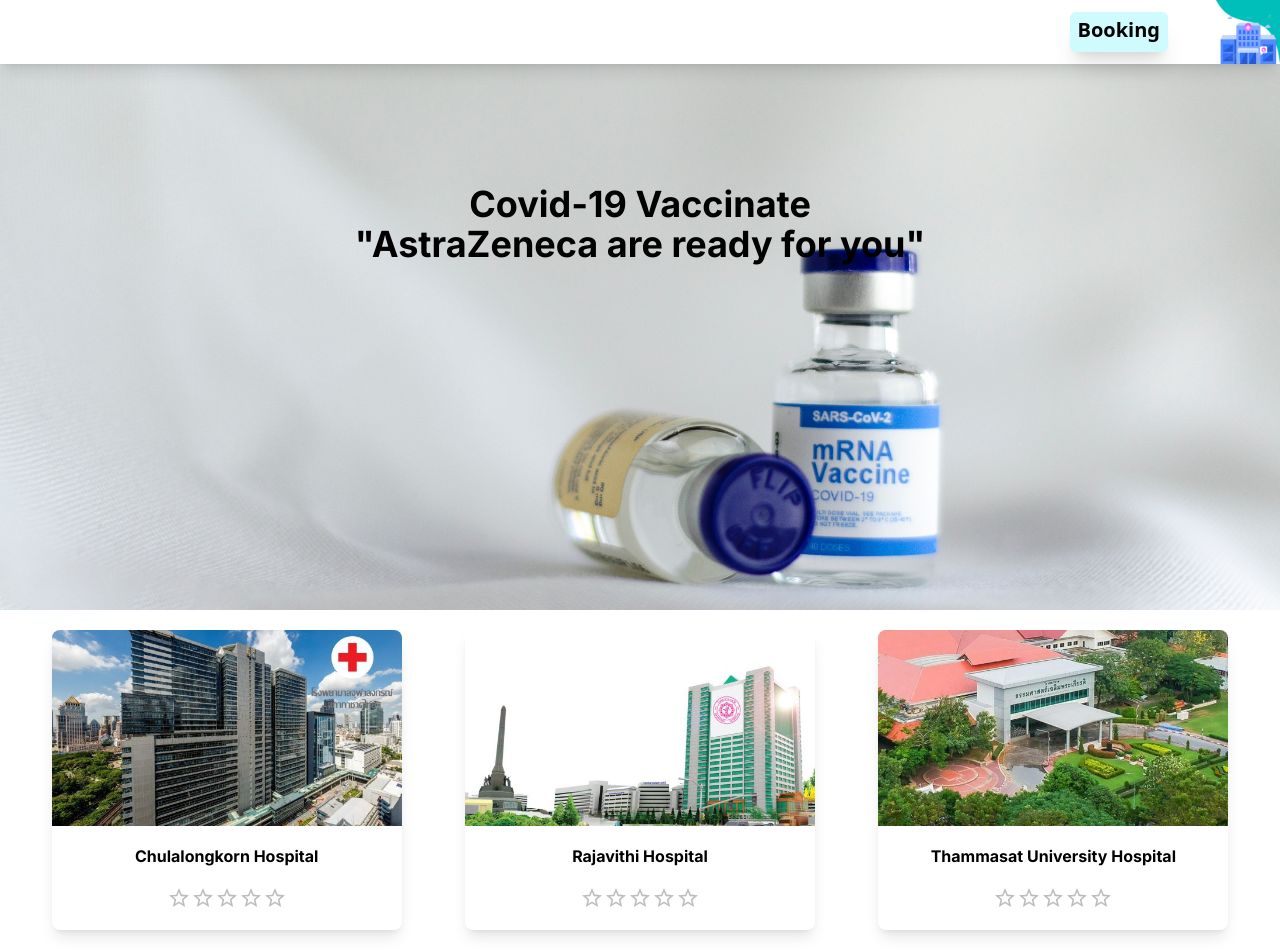
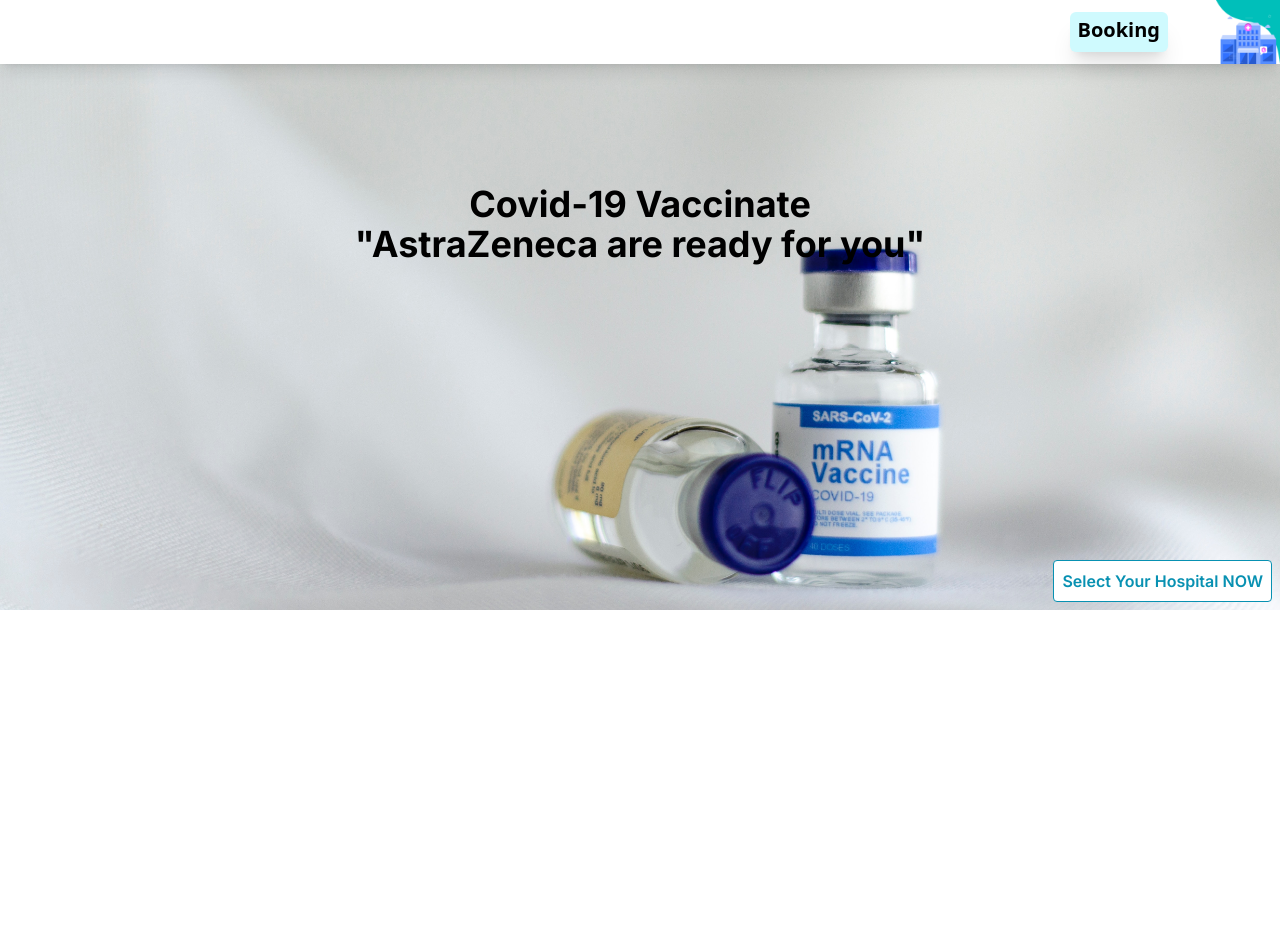
Before and after one commit to ChawinNg/SW_Dev_2_Assignment_3_6431311921, a Next.js app: page / in a window 1280 px wide. Shown: the top 952 px of the page. After the commit the page ends 800 px from the top, so only its background shows below. Built offline with nearby package versions, Linux system fonts and the light colour scheme.

Commit message:
Assignment7-Update

```diff
--- /dev/null
+++ b/src/app/(hospitalinfo)/hospital/[hid]/page.tsx
@@ -0,0 +1,21 @@
+import Image from 'next/image';
+
+export default function HospitalDetailPage({params}:{params:{hid:string}}){
+
+    const hosRepo = new Map()
+    hosRepo.set("001",{name:"Chulalongkorn Hospital", img:"/img/chula.jpg"})
+    hosRepo.set("002",{name:"Rajavithi Hospital", img:"/img/rajavithi.jpg"})
+    hosRepo.set("003",{name:"Thammasat University Hospital", img:"/img/thammasat.jpg"})
+    return (
+        <main className="text-center my-10">
+            {/* <h1 className='text-xl font-medium bold'>Hospital ID {params.hid}</h1> */}
+            <div className="flex flex-row justify center bg-slate-100 px-10 py-5">
+                <Image src={(hosRepo.get(params.hid)).img}
+                alt="Hospital Picture"
+                width={0} height={0} sizes="100vw"
+                className='rounded-lg w-[30%] bg-black center'/>
+            <div className='text-xl font-bold mx-5'>{(hosRepo.get(params.hid)).name}</div>
+            </div>
+        </main>
+    )
+}
--- /dev/null
+++ b/src/app/(hospitalinfo)/hospital/page.tsx
@@ -0,0 +1,10 @@
+import CardPanel from '@/components/cardpanel'
+
+export default function Hospital({params}:{params:{id:string}}){
+    return (
+        <main className="text-center p-5 my-10">
+            <h1 className='text-xl font medium'>Select Your Hospital</h1>
+            <CardPanel/>
+        </main>
+    )
+}
--- a/src/app/globals.css
+++ b/src/app/globals.css
@@ -90,7 +90,7 @@
 }
 
 body {
-  color: rgb(var(--foreground-rgb));
+  color: black;
   margin-top: 50px;
 }
 
--- a/src/app/page.tsx
+++ b/src/app/page.tsx
@@ -8,7 +8,6 @@
   return (
     <main>
       <Banner/>
-      <CardPanel/>
     </main>
   )
 }
--- a/src/components/banner.tsx
+++ b/src/components/banner.tsx
@@ -2,10 +2,12 @@
 import styles from './banner.module.css'
 import Image from 'next/image'
 import { useState } from 'react';
+import { useRouter } from 'next/navigation';
 
 export default function Banner(){
     const cover = ['/img/vaccine.jpg','/img/vaccine2.jpg','/img/vaccine3.jpg','/img/vaccine4.jpg']
     const [index,setIndex] = useState(0)
+    const router = useRouter()
     return (
         <div className="block p-1.5 m-0 w-screen h-70vh font-bold relative" onClick={()=>setIndex(index+1)}>
             <Image src={cover[index%4]}
@@ -16,6 +18,10 @@
                 <h1>Covid-19 Vaccinate</h1>
                 <h3>"AstraZeneca are ready for you"</h3>
             </div>
+            <button className="bg-white text-cyan-600 border border-cyan-600
+            font-semibold py-2 px-2 m-2 rounded z-30 absolute bottom-0 right-0
+            hover:bg-cyan-600 hover:text-white hover:border-transparent"
+            onClick={(e)=>{e.stopPropagation();router.push('/hospital')}}>Select Your Hospital NOW</button>
         </div>
     )
 }
--- a/src/components/cardpanel.tsx
+++ b/src/components/cardpanel.tsx
@@ -3,6 +3,7 @@
 import VaccineCard from "./vaccinecard";
 import { Reducer, useReducer } from "react";
 import {useState} from 'react';
+import Link from "next/link";
 
 export default function CardPanel(){
     const ratingReducer = (ratingList:Map<string,number>, action:{type:string,hosName:string,rating:number})=>{
@@ -19,17 +20,19 @@
         }
     }
     const [ratingList, dispatchRating] = useReducer(ratingReducer, new Map<string,number>())
+    const hospitalRepo = [{hid:"001",name:"Chulalongkorn Hospital", img:"/img/chula.jpg"},
+                {hid:"002",name:"Rajavithi Hospital", img:"/img/rajavithi.jpg"},
+                {hid:"003",name:"Thammasat University Hospital", img:"/img/thammasat.jpg"}]
+
     return (
         <div>
             <div style={{margin:"20px",display:"flex", flexDirection:"row",alignContent:"space-around",justifyContent:"space-around",flexWrap:"wrap"}}>
-                <VaccineCard name="Chulalongkorn Hospital" imgsrc="/img/chula.jpg" rate={ratingList.get("Chulalongkorn Hospital") || 0}
+                {hospitalRepo.map((hosItem)=>(
+                <Link href={`/hospital/${hosItem.hid}`}>
+                <VaccineCard name={hosItem.name} imgsrc={hosItem.img} rate={ratingList.get(hosItem.name) || 0}
                 dispatchRating={dispatchRating}/>
-                <VaccineCard name="Rajavithi Hospital" imgsrc="/img/rajavithi.jpg"
-                rate={ratingList.get("Rajavithi Hospital") || 0}
-                dispatchRating={dispatchRating}/>
-                <VaccineCard name="Thammasat University Hospital" imgsrc="/img/thammasat.jpg"
-                rate={ratingList.get("Thammasat University Hospital") || 0}
-                dispatchRating={dispatchRating}/>
+                </Link>
+                ))}
             </div>
             <div className="w-[100%] text-black text-center my-10 bg-slate-100 py-10 text-2xl font-bold">Rating
             {Array.from(ratingList).map((hos)=><div className="cursor-pointer hover:bg-neutral-200 text-xl font-medium"
--- a/src/components/vaccinecard.tsx
+++ b/src/components/vaccinecard.tsx
@@ -4,11 +4,12 @@
 import Rating from '@mui/material/Rating';
 import * as React from 'react';
 import {useEffect} from 'react'
-
+import Link from 'next/link';
 
 export default function VaccineCard({name,imgsrc,rate,dispatchRating} : {name:string,imgsrc:string,rate:number,dispatchRating:Function}){
     const [value,setValue] = React.useState<number | null>(4);
-    useEffect(() => {setValue(rate)},[rate])
+    useEffect(() => {setValue(rate)},[rate]);
+
     return (
         <InteractiveCard>
             <div className='w-full h-[70%] relative rounded-t-lg'>
@@ -18,8 +19,10 @@
                     className='object-cover rounded-t-lg'/>
             </div>
             <div className='w-full h-[15%] p-[10px] text-black font-bold text-center my-2 relative'>{name}</div>
-            <Rating className='mb-5 object-contain object-center' defaultValue={4} value={value} onChange={(e,newValue)=> {setValue(newValue);
+            <div>
+            <Rating className='mb-5 object-contain object-center' defaultValue={4} value={value} onClick={(e)=>{e.stopPropagation()}}onChange={(e,newValue)=> {setValue(newValue);
             e.stopPropagation;dispatchRating({type:'add', hosName:name,rating:newValue})}}/>
+            </div>
         </InteractiveCard>
 
     );
```
